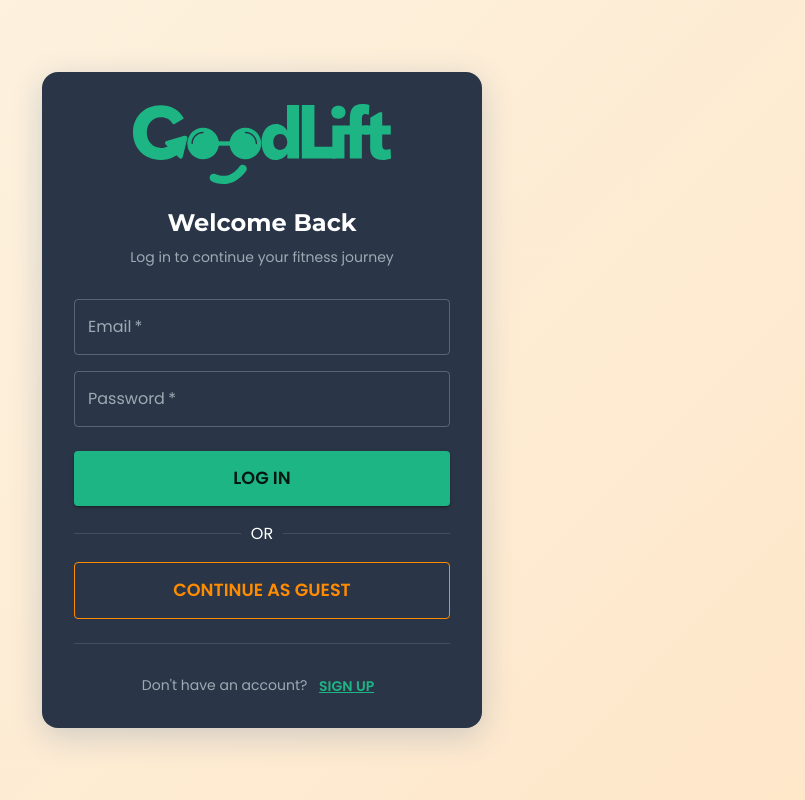
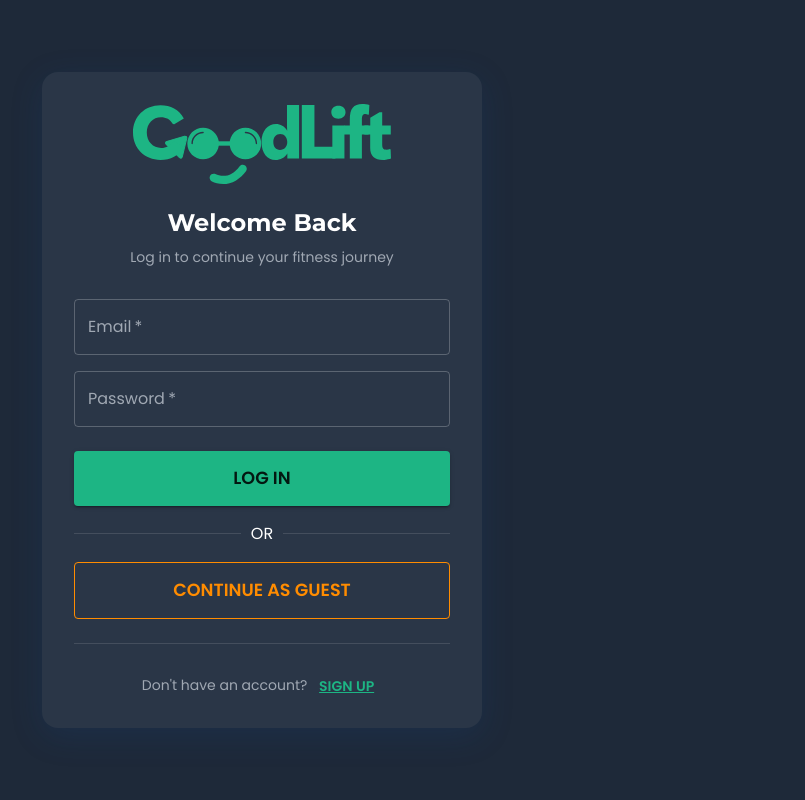
Before and after one commit to cod87/goodlift, a React (Vite) app: page / in a window 1280 px wide. Shown: the whole page, without its empty margins (378-1183 px from the left). Built offline with nearby package versions, Linux system fonts and the light colour scheme; no server answers.

Commit message:
Fix background color consistency for light mode across all screens
Co-authored-by: CommsLRSD <233796071+CommsLRSD@users.noreply.github.com>

```diff
--- a/src/App.css
+++ b/src/App.css
@@ -46,8 +46,7 @@ html {
 
 body {
     font-family: var(--font-body);
-    background: #1e2939;
-    background-attachment: fixed;
+    /* Background color is handled by MUI theme via CssBaseline */
     color: var(--color-text);
     line-height: 1.6;
     overflow-x: hidden;
--- a/src/components/AuthScreen.jsx
+++ b/src/components/AuthScreen.jsx
@@ -25,7 +25,7 @@ const AuthScreen = () => {
         display: 'flex',
         alignItems: 'center',
         justifyContent: 'center',
-        background: 'linear-gradient(135deg, rgb(253, 244, 227) 0%, rgb(254, 230, 200) 100%)',
+        background: (theme) => theme.palette.background.default,
         p: 2,
       }}
     >
--- a/src/components/HiitTimerScreen.jsx
+++ b/src/components/HiitTimerScreen.jsx
@@ -235,7 +235,7 @@ const HiitTimerScreen = () => {
             </CardContent>
           </Card>
 
-          <Card sx={{ borderRadius: 3, bgcolor: 'rgb(253, 244, 227)' }}>
+          <Card sx={{ borderRadius: 3, bgcolor: 'background.paper' }}>
             <CardContent>
               <Typography variant="h6" sx={{ mb: 2, fontWeight: 600 }}>
                 About HIIT Training
--- a/src/index.css
+++ b/src/index.css
@@ -17,13 +17,12 @@ body {
   margin: 0;
   padding: 0;
   min-height: 100vh;
-  background-color: var(--dark-bg);
-  color: var(--white-text);
+  /* Background color is handled by MUI theme via CssBaseline */
   /* Safe area support for mobile devices with notches and bottom bars */
   padding-bottom: env(safe-area-inset-bottom);
 }
 
 #root {
   min-height: 100vh;
-  background-color: var(--dark-bg);
+  /* Background color is handled by MUI theme via CssBaseline */
 }
```
Also changed, not shown: 5 other files (tests, documents, lock files or other folders).
